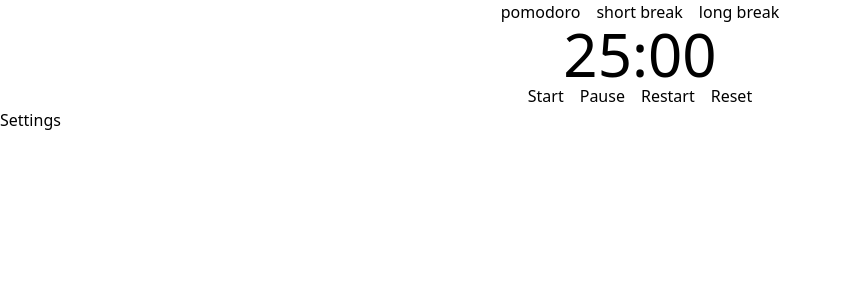
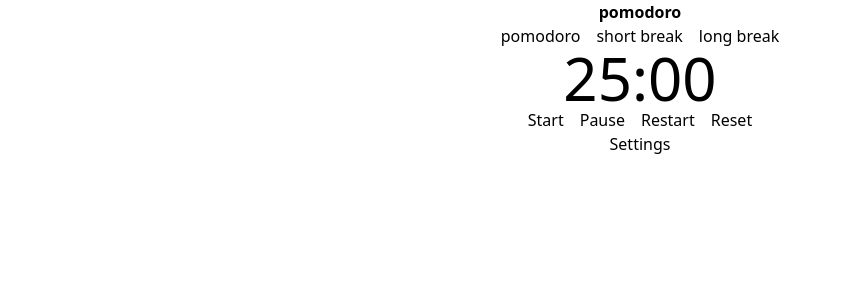
Before and after one commit to adenercan/pomodoro-app, a React (Vite) app: page / in a window 1280 px wide. Shown: the top 300 px of the page, without its empty margins (0-841 px from the left). Built offline with nearby package versions, Linux system fonts and the light colour scheme.

Commit message:
Prevent timer settings from going below 1 minute

```diff
--- a/src/App.jsx
+++ b/src/App.jsx
@@ -63,10 +63,11 @@ function App() {
   return (
     <>
     <div className="flex flex-col justify-center">
+      <h1 className="flex justify-center font-bold">pomodoro</h1>
       <ModeSelector mode={mode} onModeChange={handleModeChange}/>
       <TimerDisplay time={time} onChange={() => setTime(modeTimes)}/>
       <Controls onStart={handleStart} onPause={handlePause} onReset={handleReset} onRestart={handleRestart}/>
-      <div>
+      <div className="flex justify-center">
         <button onClick={() => setShowSettings(prev => !prev)}>Settings</button>
       </div>
       {showSettings && (
--- a/src/components/settings.jsx
+++ b/src/components/settings.jsx
@@ -34,17 +34,17 @@ export const Settings = ({modeTimes, onChange, onClose}) => {
                 <div>
                     <div>
                         <label>pomodoro </label>
-                        <input type="number" value={Math.floor(localTimes.pomodoro / 60)} onChange={(e) => handleInput("pomodoro", e.target.value)}/>
+                        <input type="number" value={Math.floor(localTimes.pomodoro / 60)} min={1} onChange={(e) => handleInput("pomodoro", e.target.value)}/>
                     </div>
 
                     <div>
                         <label>short break </label>
-                        <input type="number" value={Math.floor(localTimes.short / 60)} onChange={(e) => handleInput("short", e.target.value)}/>
+                        <input type="number" value={Math.floor(localTimes.short / 60)} min={1} onChange={(e) => handleInput("short", e.target.value)}/>
                     </div>
 
                     <div>
                         <label>long </label>
-                        <input type="number" value={Math.floor(localTimes.long / 60)} onChange={(e) => handleInput("long", e.target.value)}/>
+                        <input type="number" value={Math.floor(localTimes.long / 60)} min={1} onChange={(e) => handleInput("long", e.target.value)}/>
                     </div>
                 </div>
             </div>
```
